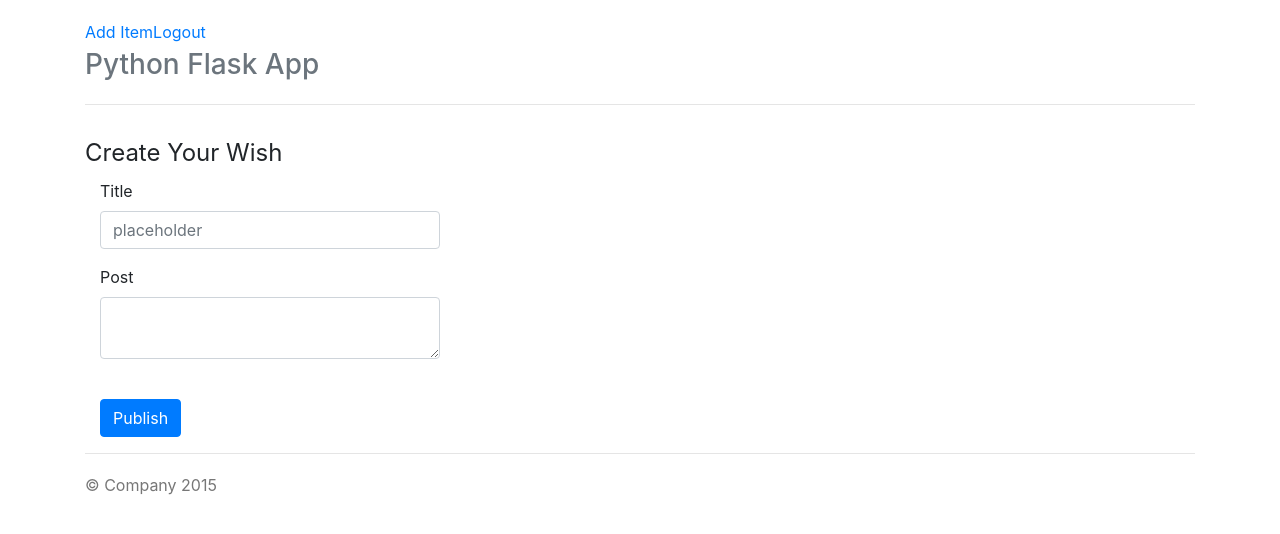
After one commit to alchemist3/chmura_projekt, a Flask app: page /showAddWish in a window 1280 px wide. The commit adds this page. Shown: the top 534 px of the page. Run offline with Flask 2, Linux system fonts and the light colour scheme; some libraries are stand-ins or nearby versions.

Commit message:
add addwish template and login to db

```diff
--- a/main.py
+++ b/main.py
@@ -1,9 +1,10 @@
-from flask import Flask, render_template, json, request
+from flask import Flask, render_template, json, request, redirect, session
 from flask.ext.mysql import MySQL
 from werkzeug.security import generate_password_hash, check_password_hash
 
 mysql = MySQL()
 app = Flask(__name__)
+app.secret_key = 'why would I tell you my secret key?'
 
 # MySQL configurations
 app.config['MYSQL_DATABASE_USER'] = 'mysqldbuser@flask-test1-mysqldbserver'
@@ -23,6 +24,58 @@ def showSignUp():
     return render_template('signup.html')
 
 
+@app.route('/showSignin')
+def showSignin():
+    if session.get('user'):
+        return render_template('userHome.html')
+    else:
+        return render_template('signin.html')
+
+
+@app.route('/userHome')
+def userHome():
+    if session.get('user'):
+        return render_template('userHome.html')
+    else:
+        return render_template('error.html', error='Unauthorized Access')
+
+
+@app.route('/logout')
+def logout():
+    session.pop('user', None)
+    return redirect('/')
+
+
+@app.route('/validateLogin', methods=['POST'])
+def validateLogin():
+    try:
+        _username = request.form['inputEmail']
+        _password = request.form['inputPassword']
+
+        # connect to mysql
+
+        con = mysql.connect()
+        cursor = con.cursor()
+        cursor.callproc('sp_validateLogin', (_username,))
+        data = cursor.fetchall()
+
+        if len(data) > 0:
+            if check_password_hash(str(data[0][3]), _password):
+                session['user'] = data[0][0]
+                return redirect('/userHome')
+            else:
+                return render_template('error.html', error='Wrong Email address or Password.')
+        else:
+            return render_template('error.html', error='Wrong Email address or Password.')
+
+
+    except Exception as e:
+        return render_template('error.html', error=str(e))
+    finally:
+        cursor.close()
+        con.close()
+
+
 @app.route('/signUp', methods=['POST', 'GET'])
 def signUp():
     try:
@@ -36,7 +89,6 @@ def signUp():
             # All Good, let's call MySQL
 
             conn = mysql.connect()
-            print('ok')
             cursor = conn.cursor()
             _hashed_password = generate_password_hash(_password)
             cursor.callproc('sp_createUser', (_name, _email, _hashed_password))
@@ -56,9 +108,10 @@ def signUp():
         cursor.close()
         conn.close()
 
-@app.route('/showSignIn')
-def showSignin():
-    return render_template('signin.html')
+
+@app.route('/showAddWish')
+def showAddWish():
+    return render_template('addWish.html')
 
 
 if __name__ == "__main__":
--- /dev/null
+++ b/templates/addWish.html
@@ -0,0 +1,75 @@
+<!DOCTYPE html>
+<html lang="en">
+
+<head>
+    <title>Python Flask Bucket List App</title>
+
+
+    <link href="../static/bootstrap.min.css" rel="stylesheet">
+
+    <link href="../static/jumbotron-narrow.css" rel="stylesheet">
+
+    <script src="../static/js/jquery-1.11.2.js"></script>
+
+
+</head>
+
+<body>
+
+<div class="container">
+    <div class="header">
+        <nav>
+            <ul class="nav nav-pills pull-right">
+                <li role="presentation" class="active"><a href="#">Add Item</a>
+                </li>
+                <li role="presentation"><a href="/logout">Logout</a>
+                </li>
+            </ul>
+        </nav>
+        <h3 class="text-muted">Python Flask App</h3>
+    </div>
+    <section>
+        <form class="form-horizontal" method="post" action="/addWish">
+            <fieldset>
+
+                <!-- Form Name -->
+                <legend>Create Your Wish</legend>
+
+                <!-- Text input-->
+                <div class="form-group">
+                    <label class="col-md-4 control-label" for="txtTitle">Title</label>
+                    <div class="col-md-4">
+                        <input id="txtTitle" name="inputTitle" type="text" placeholder="placeholder"
+                               class="form-control input-md">
+                    </div>
+                </div>
+
+                <!-- Textarea -->
+                <div class="form-group">
+                    <label class="col-md-4 control-label" for="txtPost">Post</label>
+                    <div class="col-md-4">
+                        <textarea class="form-control" id="txtPost" name="inputDescription"></textarea>
+                    </div>
+                </div>
+
+                <!-- Button -->
+                <div class="form-group">
+                    <label class="col-md-4 control-label" for="singlebutton"></label>
+                    <div class="col-md-4">
+                        <input id="singlebutton" name="singlebutton" class="btn btn-primary" type="submit"
+                               value="Publish"/>
+                    </div>
+                </div>
+
+            </fieldset>
+        </form>
+
+    </section>
+    <footer class="footer">
+        <p>&copy; Company 2015</p>
+    </footer>
+
+</div>
+</body>
+
+</html>
--- a/templates/index.html
+++ b/templates/index.html
@@ -22,7 +22,7 @@
         <nav>
             <ul class="nav nav-pills pull-right">
                 <li role="presentation"><a href="/">Home</a></li>
-                <li role="presentation" class="active"><a href="/showSignIn">Sign In</a></li>
+                <li role="presentation" class="active"><a href="/showSignin">Sign In</a></li>
                 <li role="presentation"><a href="/showSignUp">Sign Up</a></li>
             </ul>
         </nav>
--- a/templates/signup.html
+++ b/templates/signup.html
@@ -20,7 +20,7 @@
         <nav>
             <ul class="nav nav-pills pull-right">
                 <li role="presentation"><a href="/">Home</a></li>
-                <li role="presentation" class="active"><a href="/showSignIn">Sign In</a></li>
+                <li role="presentation" class="active"><a href="/showSignin">Sign In</a></li>
                 <li role="presentation"><a href="/showSignUp">Sign Up</a></li>
             </ul>
         </nav>
```
Also changed, not shown: static/js/signIn.js (added, +16 -0 lines), templates/error.html (added, +45 -0 lines), templates/signin.html (+8 -6 lines), templates/userHome.html (added, +42 -0 lines).
